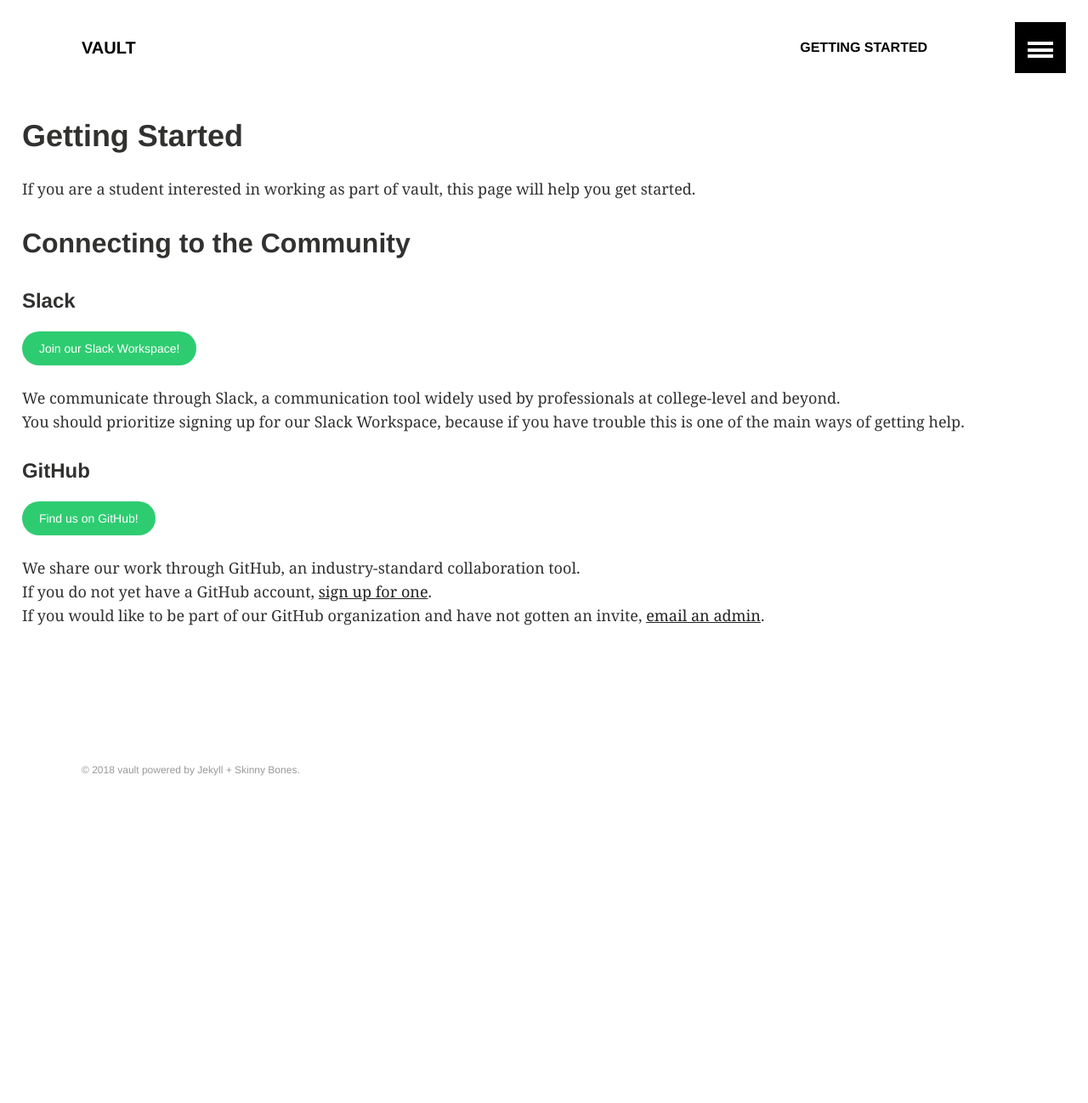
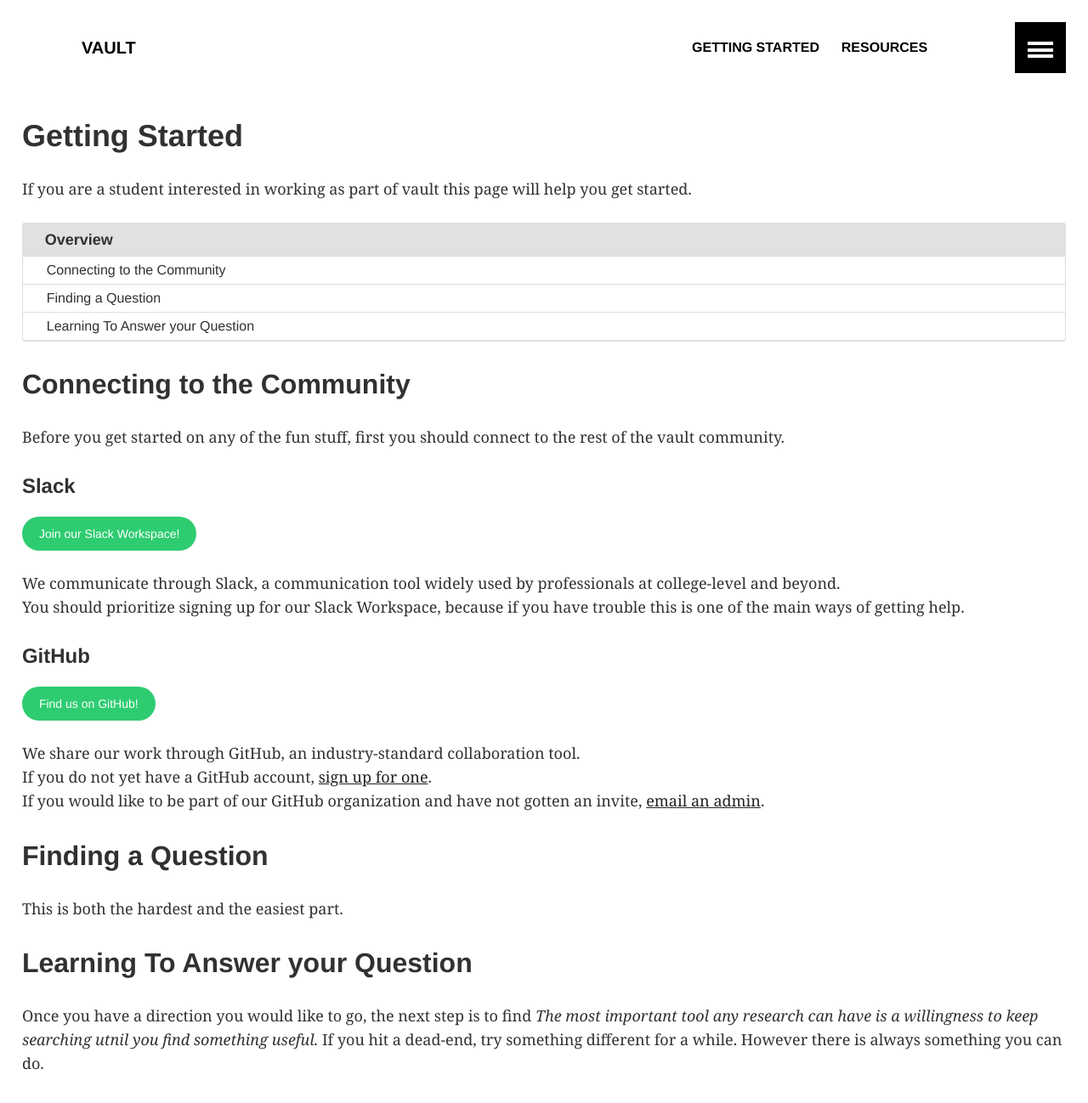
Before and after one commit to avault/avault.github.io, a Jekyll site: the page built from getting-started.md, in a window 1280 px wide and 1400 px high. Shown: the top 1298 px of the window at 85% size. Built offline with Jekyll 4.4.1, drawn with Linux system fonts in a browser that asks for light colours.

Commit message:
Added a resources page.

```diff
--- a/_config.yml
+++ b/_config.yml
@@ -16,7 +16,7 @@ sass:
   style: compressed
 permalink: /:categories/:title/
 kramdown:
-  toc_levels: 1..2
+  toc_levels: 2..3
   parse_block_html: true
 highlighter: rouge
 plugins:
--- a/_data/navigation.yml
+++ b/_data/navigation.yml
@@ -2,5 +2,9 @@
 
 - title: Getting Started
   url: /getting-started/
-  excerpt: Start Here
+  excerpt: Students start here.
   image:
+
+- title: Resources
+  url: /resources/
+  excerpt: A pool of potentially useful resources.
--- a/getting-started.md
+++ b/getting-started.md
@@ -9,14 +8,18 @@ image:
   teaser:
   thumb:
 permalink : /getting-started/
-ads: true
+ads: false
 ---
 
 # Getting Started
 
-If you are a student interested in working as part of vault, this page will help you get started.
+If you are a student interested in working as part of vault this page will help you get started.
+
+{% include toc.html %}
 
 ## Connecting to the Community
+
+Before you get started on any of the fun stuff, first you should connect to the rest of the vault community.
 
 #### Slack
 
@@ -34,3 +37,14 @@ You should prioritize signing up for our Slack Workspace, because if you have tr
 We share our work through GitHub, an industry-standard collaboration tool.
 If you do not yet have a GitHub account, [sign up for one](https://github.com/).
 If you would like to be part of our GitHub organization and have not gotten an invite, [email an admin](zachary.h.hafen@gmail).
+
+## Finding a Question
+
+This is both the hardest and the easiest part.
+
+## Learning To Answer your Question
+
+Once you have a direction you would like to go, the next step is to find
+_The most important tool any research can have is a willingness to keep searching utnil you find something useful._
+If you hit a dead-end, try something different for a while.
+However there is always something you can do.
```
Also changed, not shown: other parts of getting-started.md (+0 -1 lines), resources.md (added, +34 -0 lines).
